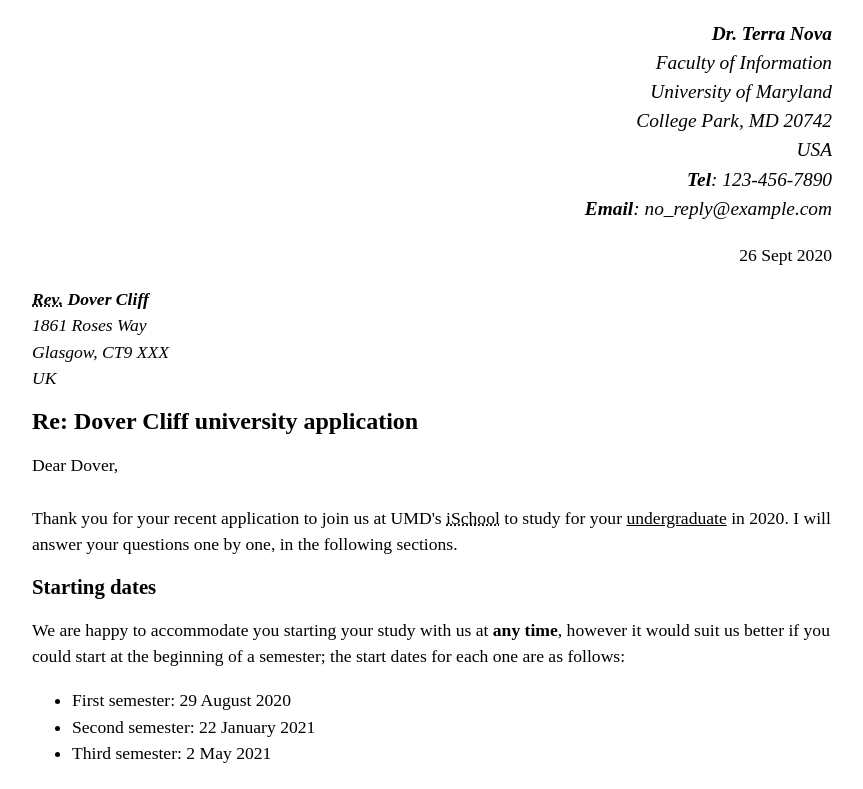
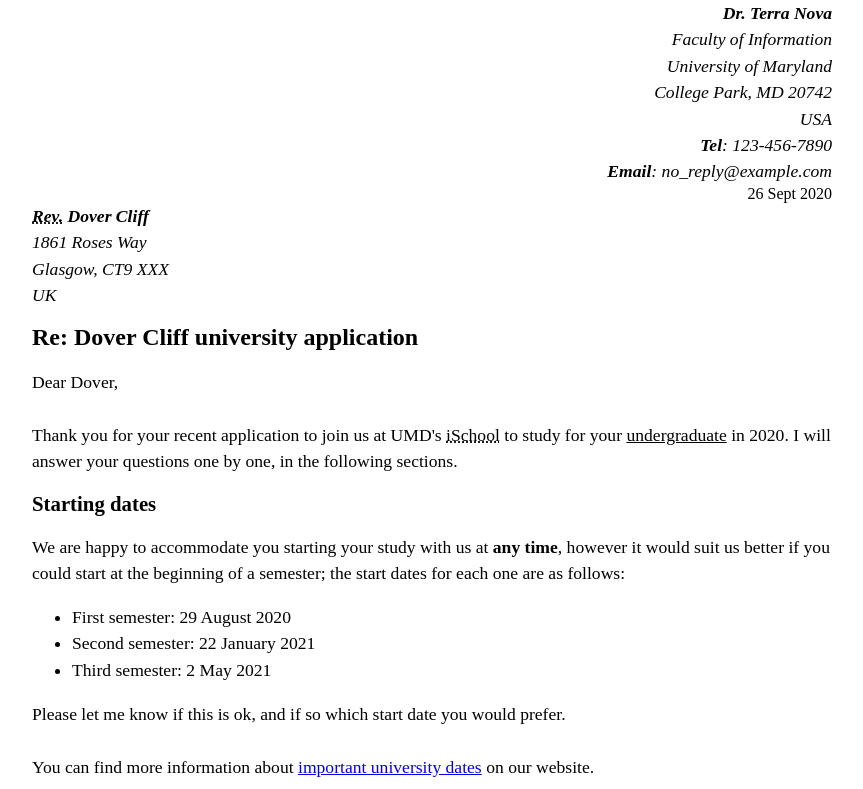
Before and after one commit to tedtrabucco/tedtrabucco.github.io, a plain HTML site: page Lab_2/index.html in a window 1280 px wide. Shown: the top 789 px of the page, without its empty margins (208-1071 px from the left). Drawn offline with Linux system fonts and the light colour scheme.

Commit message:
another update

```diff
--- a/Lab_2/index.html
+++ b/Lab_2/index.html
@@ -7,21 +7,18 @@
     <link rel="stylesheet" href="style.css" />
   </head>
   <body>
-    <address class="sender-column">
-      <p>
+    <div class="sender-column"><address>
         <strong>Dr. Terra Nova</strong><br />
         Faculty of Information<br />
         University of Maryland<br />
         College Park, MD 20742<br />
         USA<br />
         <strong>Tel</strong>: 123-456-7890<br />
-        <strong>Email</strong>: no_reply@example.com
-      </p>
+        <strong>Email</strong>: no_reply@example.com<br>
     </address>
 
-    <p style="text-align: right">
-      <time datetime="2020-09-26">26 Sept 2020</time>
-    </p>
+      <time datetime="2020-09-26" style="text-align: right">26 Sept 2020</time>
+	</div>
 
     <address>
       <strong><abbr title="Reverend">Rev.</abbr> Dover Cliff</strong><br />
```
